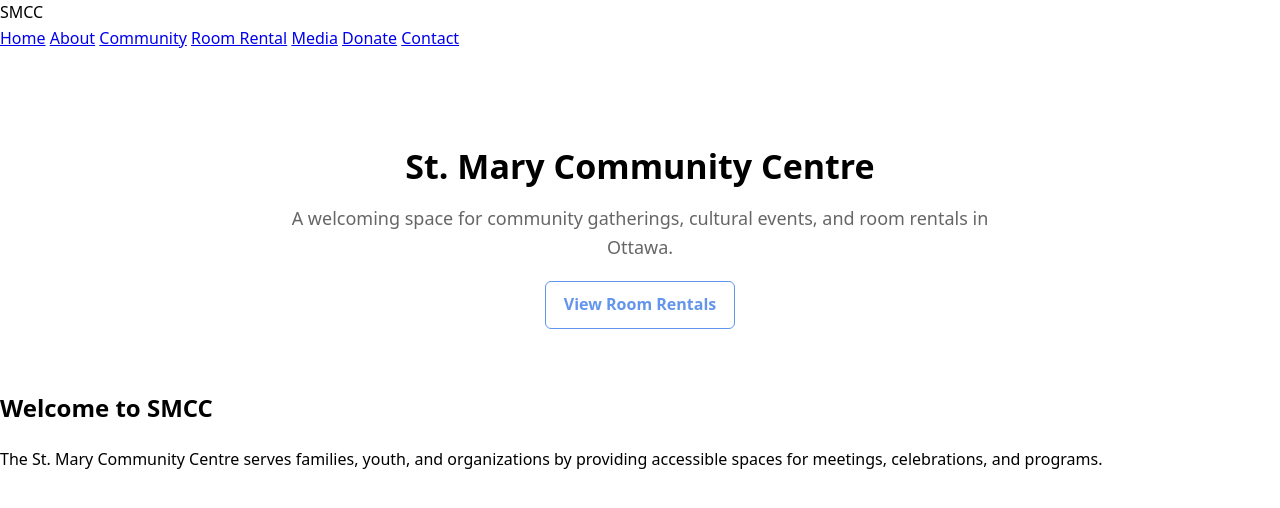
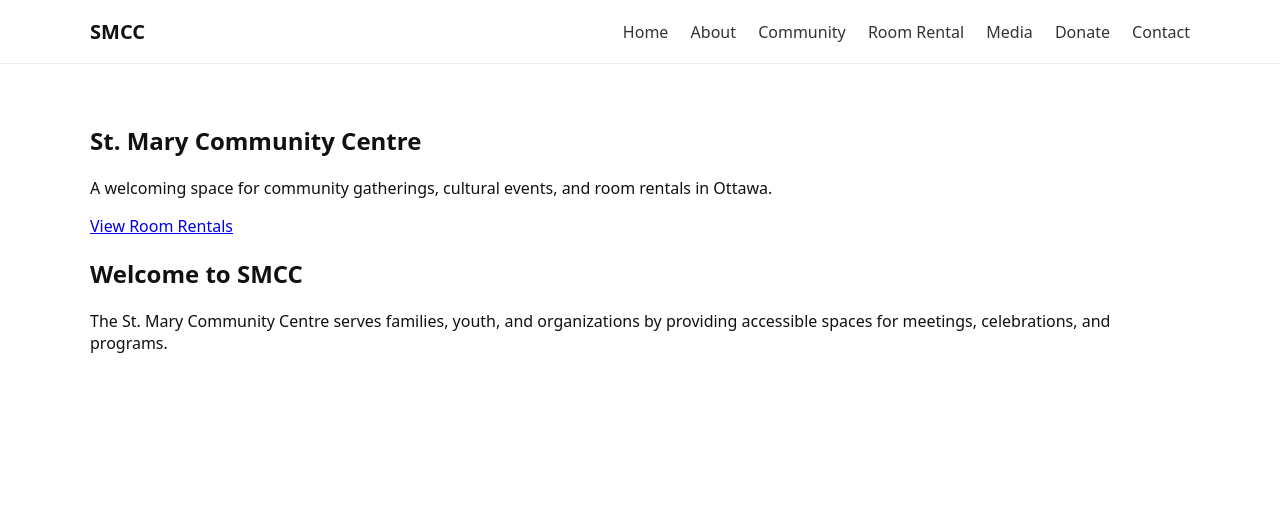
Before and after one commit to nsamaan18/SMCCRental, a Jekyll site: the page built from index.html, in a window 1280 px wide. Shown: the top 508 px of the page. Built offline with Jekyll 4.4.1, drawn with Linux system fonts in a browser that asks for light colours.

Commit message:
Refactor CSS by removing unused variables and styles
Removed unused CSS variables and simplified styles.

```diff
--- a/assets/css/style.css
+++ b/assets/css/style.css
@@ -1,146 +1,40 @@
-:root{
-  --blue:#0D5295;
-  --lightblue:#6495ED;
-  --text:#000;
-  --gray:#666;
-  --border:#eee;
-  --maxw:1100px;
+body {
+  margin: 0;
+  font-family: system-ui, -apple-system, Segoe UI, Roboto, sans-serif;
+  color: #111;
 }
 
-/* Base */
-body{
-  margin:0;
-  font-family: "Nunito", system-ui, sans-serif;
-  color:var(--text);
-  line-height:1.6;
+.container {
+  max-width: 1100px;
+  margin: 0 auto;
+  padding: 40px 20px;
 }
 
-.page{
-  max-width:var(--maxw);
-  margin:0 auto;
-  padding:40px 20px;
+.nav {
+  border-bottom: 1px solid #eee;
 }
 
-/* ================= NAVBAR ================= */
-.smcc-nav{
-  border-bottom:1px solid var(--border);
-  background:#fff;
+.nav-inner {
+  max-width: 1100px;
+  margin: 0 auto;
+  padding: 18px 20px;
+  display: flex;
+  justify-content: space-between;
+  align-items: center;
 }
 
-.nav-rail{
-  max-width:var(--maxw);
-  margin:0 auto;
-  padding:18px 20px;
-  display:flex;
-  align-items:center;
-  justify-content:space-between;
+.nav a {
+  margin-left: 18px;
+  text-decoration: none;
+  color: #333;
+  font-weight: 500;
 }
 
-.nav-brand{
-  font-weight:800;
-  font-size:26px;
-  color:var(--blue);
+.nav a:hover {
+  text-decoration: underline;
 }
 
-.nav-menu{
-  list-style:none;
-  display:flex;
-  gap:26px;
-  margin:0;
-  padding:0;
+.logo {
+  font-weight: 700;
+  font-size: 20px;
 }
-
-.nav-menu a{
-  text-decoration:none;
-  color:var(--gray);
-  font-weight:600;
-}
-
-.nav-menu a:hover{
-  color:#000;
-}
-
-/* ================= HERO ================= */
-.hero{
-  text-align:center;
-  padding:60px 20px 40px;
-}
-
-.hero h1{
-  font-size:34px;
-  font-weight:700;
-  margin-bottom:10px;
-}
-
-.hero p{
-  font-size:18px;
-  color:var(--gray);
-  max-width:700px;
-  margin:0 auto;
-}
-
-/* ================= BUTTON ================= */
-.btn{
-  display:inline-block;
-  margin-top:20px;
-  padding:10px 18px;
-  border:1px solid var(--lightblue);
-  color:var(--lightblue);
-  text-decoration:none;
-  border-radius:6px;
-  font-weight:600;
-}
-
-.btn:hover{
-  background:var(--lightblue);
-  color:#fff;
-}
-
-/* ================= RENTAL CARDS ================= */
-.rental-grid{
-  display:grid;
-  grid-template-columns:repeat(2,1fr);
-  gap:24px;
-  margin-top:30px;
-}
-
-.rental-card{
-  border:1px solid var(--border);
-  border-radius:12px;
-  padding:18px;
-  background:#fff;
-}
-
-.rental-card img{
-  width:100%;
-  border-radius:8px;
-  margin-bottom:12px;
-}
-
-.rental-card h3{
-  margin:0 0 8px;
-}
-
-.rental-meta{
-  font-size:14px;
-  color:var(--gray);
-  margin-bottom:10px;
-}
-
-/* ================= MOBILE ================= */
-@media (max-width:768px){
-
-  .nav-menu{
-    flex-wrap:wrap;
-    gap:14px;
-    justify-content:flex-end;
-  }
-
-  .hero h1{
-    font-size:26px;
-  }
-
-  .rental-grid{
-    grid-template-columns:1fr;
-  }
-}
```
